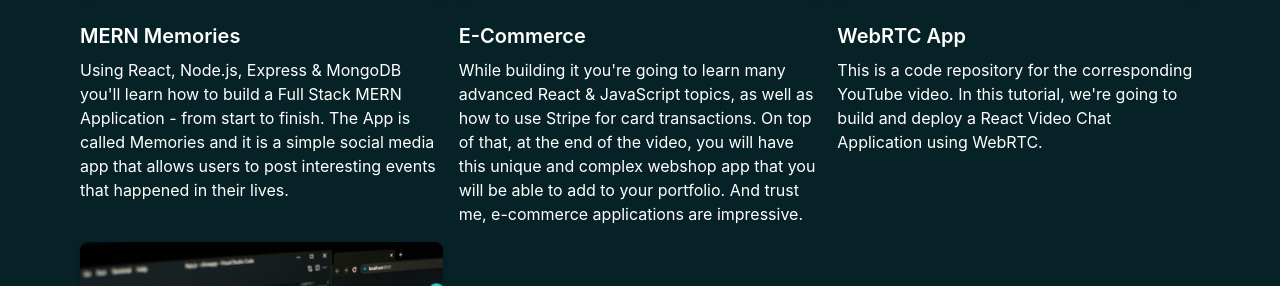
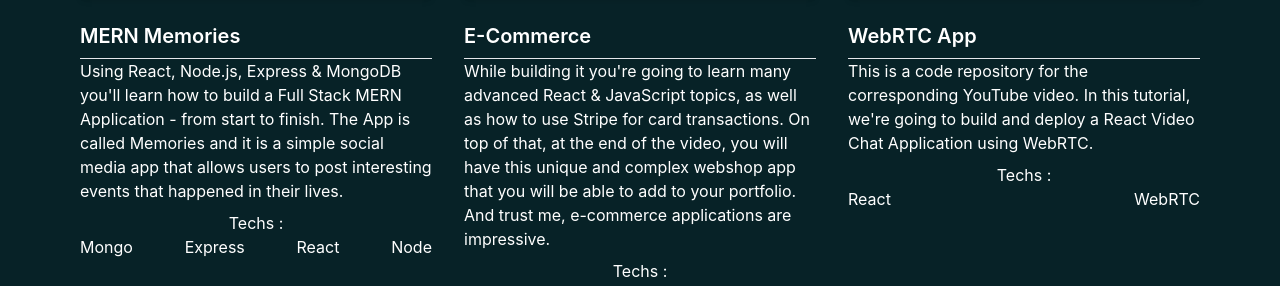
Before and after one commit to AurelTBE/portfolio, a Next.js app: page / in a window 1280 px wide. Shown: the part 666-952 px from the top of the page. Built offline with nearby package versions, Linux system fonts and the light colour scheme.

Commit message:
ProjectCard 0.2

```diff
--- a/components/ProjectCard.tsx
+++ b/components/ProjectCard.tsx
@@ -25,8 +25,20 @@
             <h3 className='mb-2 font-semibold text-xl'>
                 {title}
             </h3>
+            <hr />
             <div>
                 {description}
+            </div>
+            <div>
+                <div className="flex justify-center mt-2">Techs :</div>
+                <div className='flex justify-between'>
+                    {tags.map((tag, i) => (
+                        <span key={i}>
+                            {tag}
+                        </span>
+                    ))}
+                </div>
+
             </div>
         </div>
     )
--- a/components/Projects.tsx
+++ b/components/Projects.tsx
@@ -5,7 +5,7 @@
 const Projects = () => {
     return (
         <section id="projets" className="mx-10 lg:mx-20">
-            <div className="text-white grid grid-cols-1 sm:grid-cols-2 lg:grid-cols-3 gap-4">
+            <div className="text-white grid grid-cols-1 sm:grid-cols-2 lg:grid-cols-3 gap-8">
                 {projects.map(project => (
                     <ProjectCard project={project} key={project.title}/>
                 ))}
```
